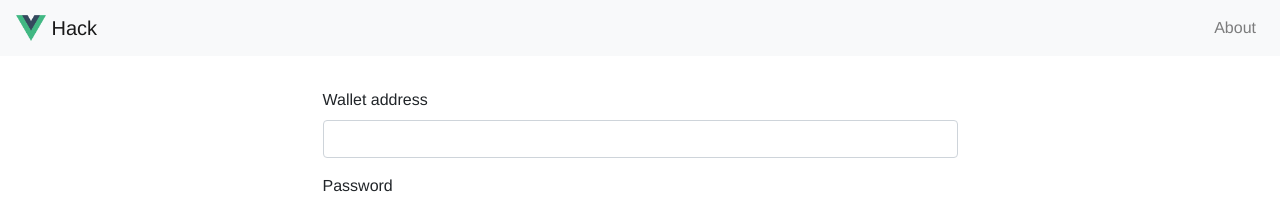
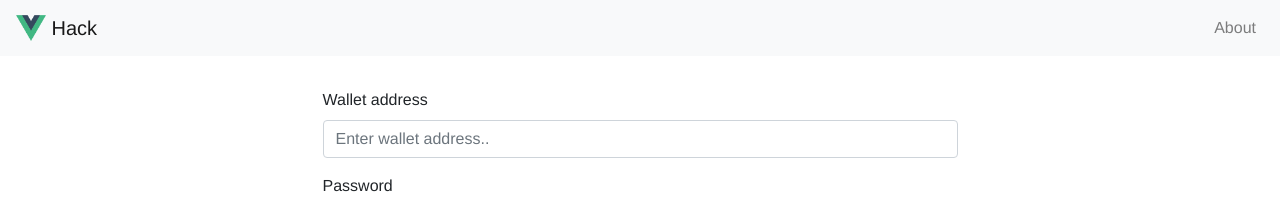
Before and after one commit to unblockteam/btcreceiver, a Vue app: page /login in a window 1280 px wide. Shown: the top 204 px of the page. Built offline with nearby package versions, Linux system fonts and the light colour scheme.

Commit message:
Fix form labels

```diff
--- a/src/components/Join.vue
+++ b/src/components/Join.vue
@@ -5,7 +5,8 @@
         <form>
           <div class="form-group">
             <label for="userPassword">Password</label>
-            <input type="password" class="form-control" id="userPassword">
+            <input type="password" class="form-control" id="userPassword" aria-describedby="userPasswordHelp">
+            <small id="userPasswordHelp" class="form-text text-muted">Your BTC wallet will be generated after registration.</small>
           </div>
           <div class="form-group">
             <label for="userPasswordConfirm">Password confirmation</label>
--- a/src/components/Login.vue
+++ b/src/components/Login.vue
@@ -5,7 +5,7 @@
         <form>
           <div class="form-group">
             <label for="userWallet">Wallet address</label>
-            <input type="text" class="form-control" id="userWallet">
+            <input type="text" class="form-control" id="userWallet" placeholder="Enter wallet address..">
           </div>
           <div class="form-group">
             <label for="userPassword">Password</label>
```
